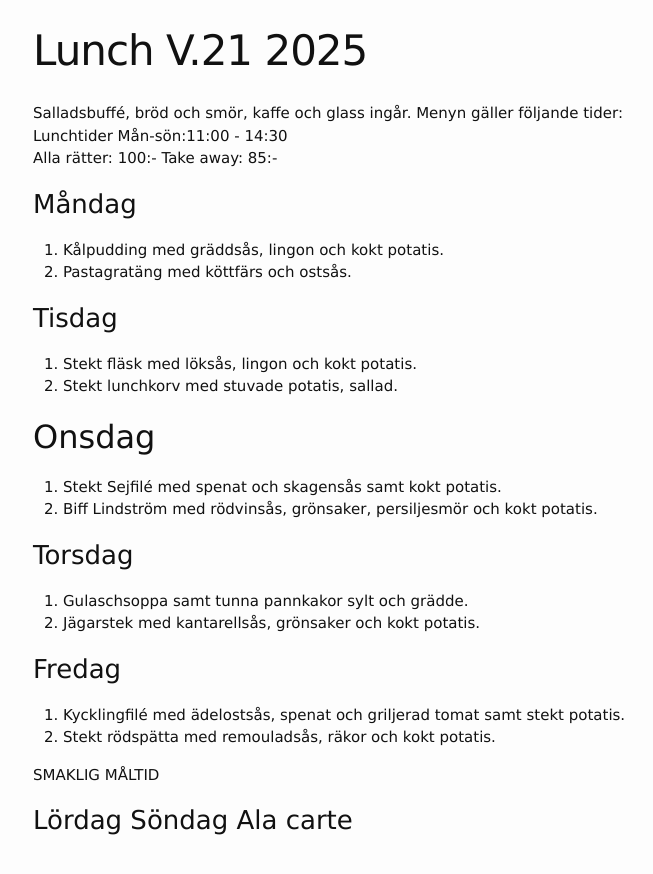
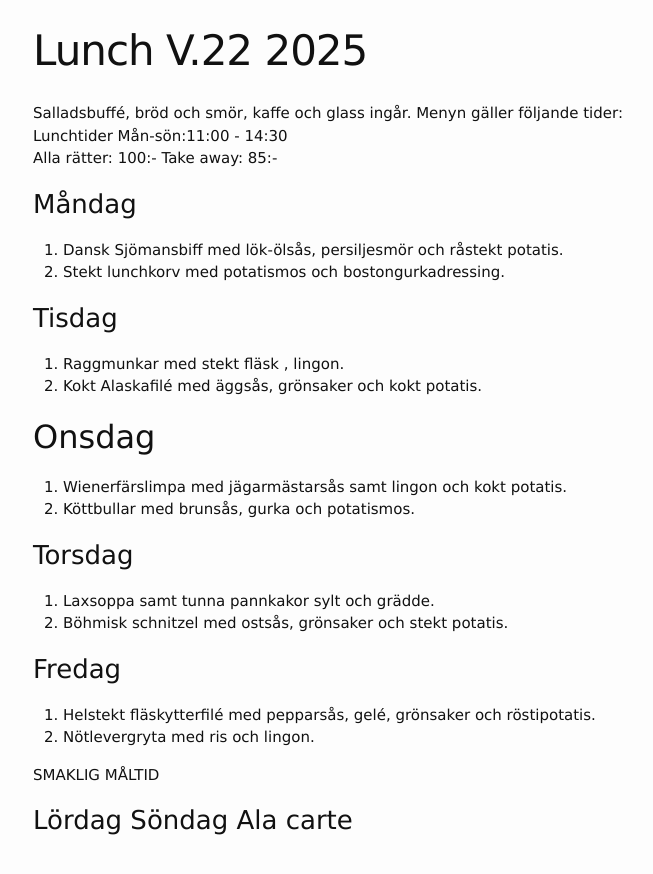
Before and after one commit to FarInn62/farinn62.github.io, a Jekyll site: the page built from lunch.md, in a window 1280 px wide. Shown: the top 874 px of the page, without its empty margins (237-890 px from the left). Built offline with Jekyll 4.4.1, drawn with Linux system fonts in a browser that asks for light colours.

Commit message:
Update lunch.md

```diff
--- a/lunch.md
+++ b/lunch.md
@@ -1,6 +1,6 @@
 ---
 layout: foodmenu
-title: Lunch V.21 2025
+title: Lunch V.22 2025
 permalink: /lunch/
 published: true
 ---
@@ -11,28 +11,28 @@ Alla rätter: 100:- Take away: 85:-
 
 ### Måndag
 
-1. Kålpudding med gräddsås, lingon och kokt potatis.
-2. Pastagratäng med köttfärs och ostsås.
+1. Dansk Sjömansbiff med lök-ölsås, persiljesmör och råstekt potatis.
+2. Stekt lunchkorv med potatismos och bostongurkadressing.
 
 ### Tisdag
 
-1. Stekt fläsk med löksås, lingon och kokt potatis.
-2. Stekt lunchkorv med stuvade potatis, sallad.
+1. Raggmunkar med stekt fläsk , lingon.
+2. Kokt Alaskafilé med äggsås, grönsaker och kokt potatis.
 
 ## Onsdag
 
-1. Stekt Sejfilé med spenat och skagensås samt kokt potatis.
-2. Biff Lindström med rödvinsås, grönsaker, persiljesmör och kokt potatis.
+1. Wienerfärslimpa med jägarmästarsås samt lingon och kokt potatis.
+2. Köttbullar med brunsås, gurka och potatismos.
 
 ### Torsdag
 
-1. Gulaschsoppa samt tunna pannkakor sylt och grädde.
-2. Jägarstek med kantarellsås, grönsaker och kokt potatis.
+1. Laxsoppa samt tunna pannkakor sylt och grädde.
+2. Böhmisk schnitzel med ostsås, grönsaker och stekt potatis.
 
 ### Fredag
 
-1. Kycklingfilé med ädelostsås, spenat och griljerad tomat samt stekt potatis.
-2. Stekt rödspätta med remouladsås, räkor och kokt potatis.
+1. Helstekt fläskytterfilé med pepparsås, gelé, grönsaker och röstipotatis.
+2. Nötlevergryta med ris och lingon.
 
 SMAKLIG MÅLTID
 
```
